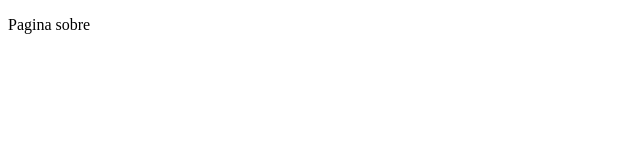
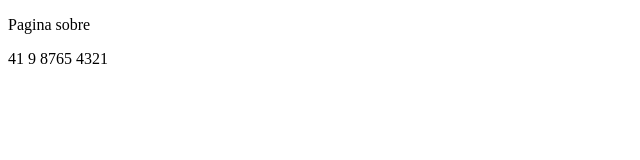
Before and after one commit to ARMDevBR/GitHubCourse, a plain HTML site: page sobre.html in a window 1280 px wide. Shown: the whole page, without its empty margins (0-640 px from the left). Drawn offline with Linux system fonts and the light colour scheme.

Commit message:
Finalização da página closes #3

```diff
--- a/sobre.html
+++ b/sobre.html
@@ -8,5 +8,6 @@
 </head>
 <body>
     <p>Pagina sobre</p>
+    <p>41 9 8765 4321</p>
 </body>
 </html>
```
